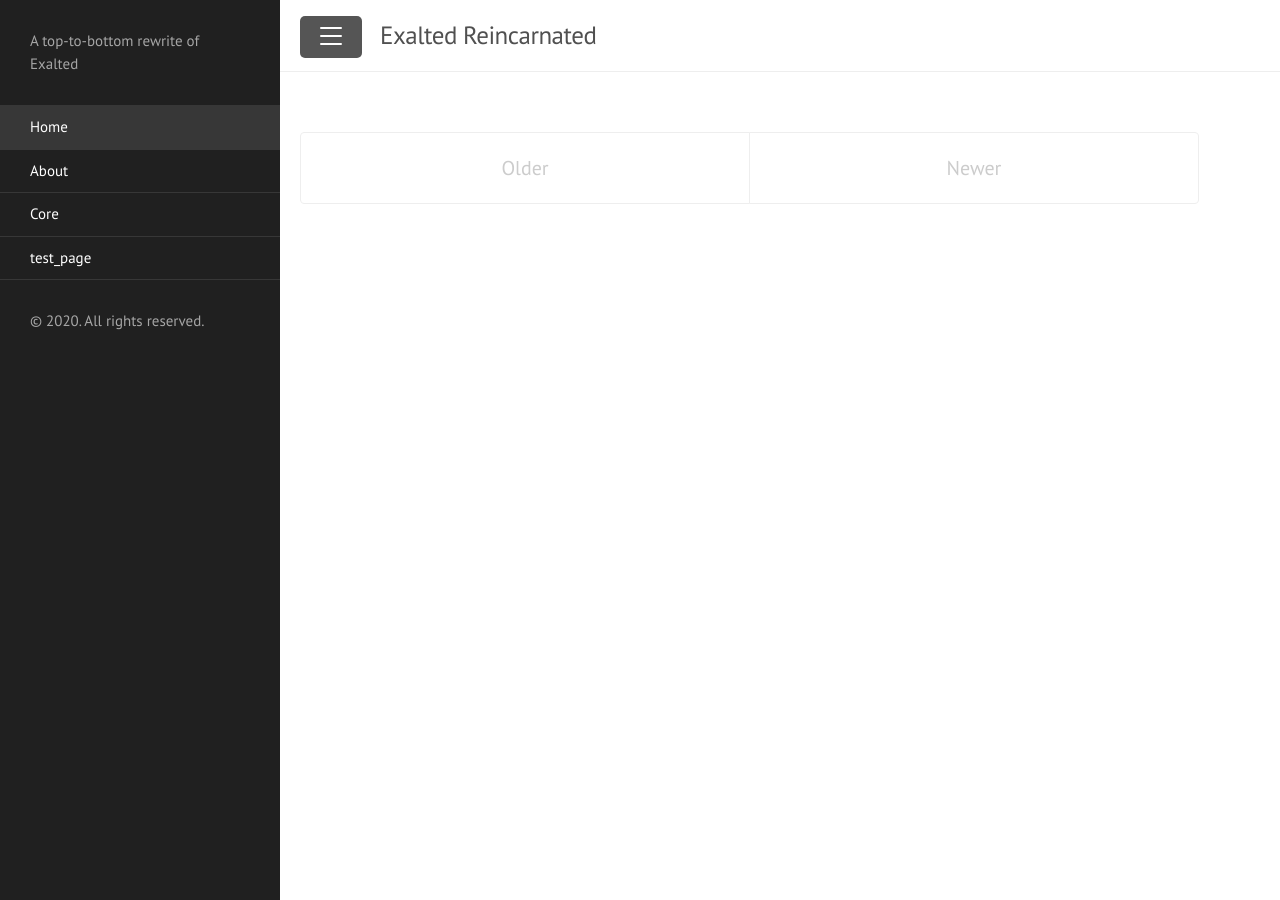
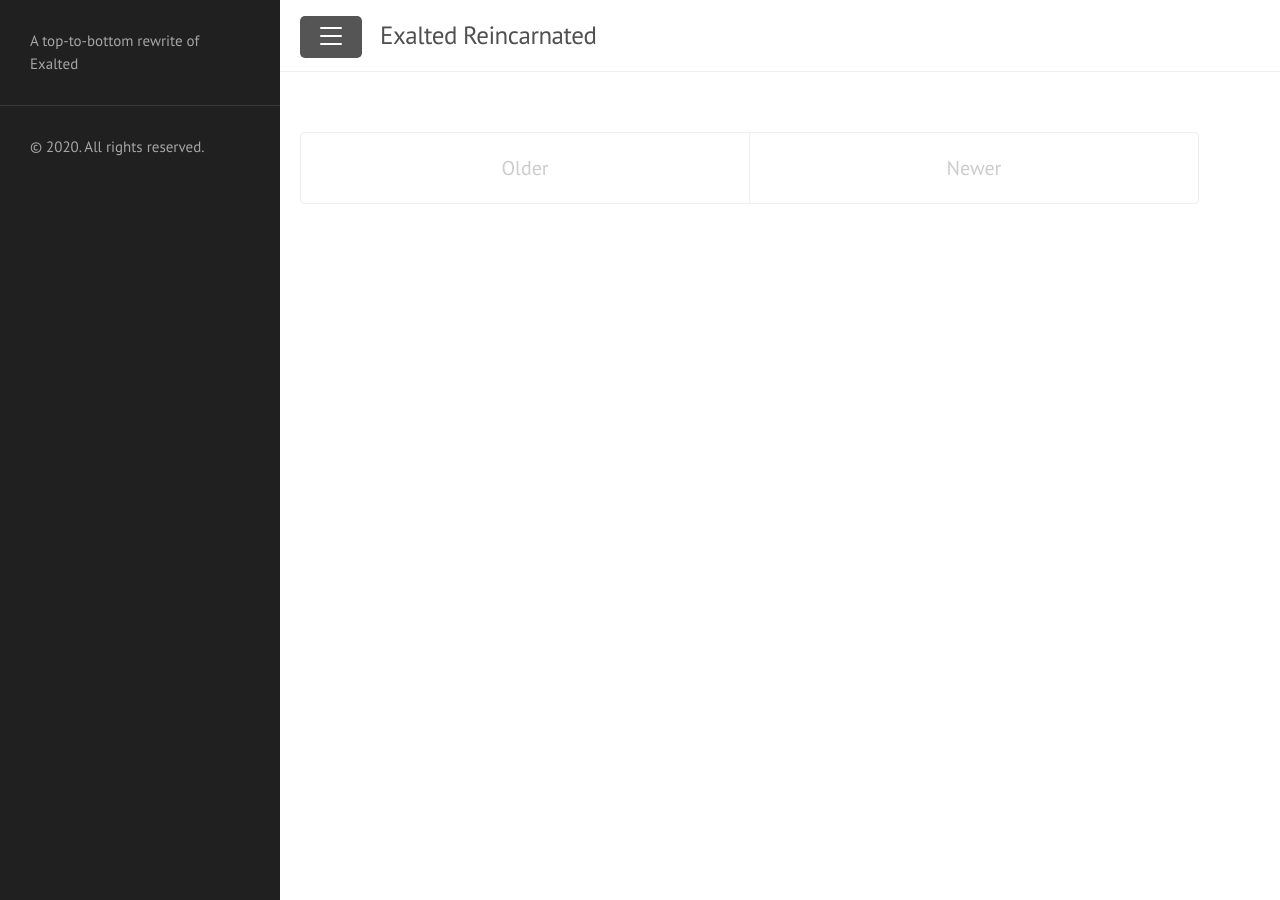
Before and after one commit to Dragonmystic707/exalted-reincarnated, a Jekyll site: the page built from docs/index.html, in a window 1280 px wide. Built offline with Jekyll 4.4.1, drawn with Linux system fonts in a browser that asks for light colours; the list of posts is cut into pages by our own code.

Commit message:
Linking to Bottom Sidebar

```diff
--- a/docs/_includes/sidebar.html
+++ b/docs/_includes/sidebar.html
@@ -8,7 +8,7 @@
     <p>{{ site.description }}</p>
   </div>
 
-  <nav class="sidebar-nav">
+  <!-- <nav class="sidebar-nav">
     <a class="sidebar-nav-item{% if page.title == 'Home' %} active{% endif %}" href="{{ '/' | absolute_url }}">Home</a>
 
     {% comment %}
@@ -21,17 +21,19 @@
       {% if node.title != null %}
         {% if node.layout == "page" %}
           <a class="sidebar-nav-item{% if page.url == node.url %} active{% endif %}" href="{{ node.url | absolute_url }}">{{ node.title }}</a>
-            <!-- {% for item in site.data.navigation[node.sidebar] %}
+            {% for item in site.data.navigation[node.sidebar] %}
               <ul>
               {% for h1 in item.header%}
                 <li><a href="#{{ h1.link }}">{{ h1.name }}</a></li>
               {% endfor %}
               </ul>
             {% endfor %} -->
-        {% endif %}
+      <!--  {% endif %}
       {% endif %}
     {% endfor %}
-  </nav>
+  </nav> -->
+
+  <div class="sidebar-bottom"></div>
 
   <div class="sidebar-item">
     <p>
--- a/docs/public/css/lanyon.css
+++ b/docs/public/css/lanyon.css
@@ -177,6 +177,9 @@
 
 /* Sidebar nav */
 .sidebar-nav {
+  border-bottom: 1px solid rgba(255,255,255,.1);
+}
+.sidebar-bottom {
   border-bottom: 1px solid rgba(255,255,255,.1);
 }
 .sidebar-nav-item {
--- a/docs/public/js/script.js
+++ b/docs/public/js/script.js
@@ -1,6 +1,6 @@
 (function(document) {
   const content = document.querySelector('.page');
-  var activeSidebarItem = document.querySelector('a.sidebar-nav-item' > 'a.active');
+  var activeSidebarItem = document.querySelector('.sidebar-bottom');
 
   scrollnav.init(content, {
     debug: false,
```
